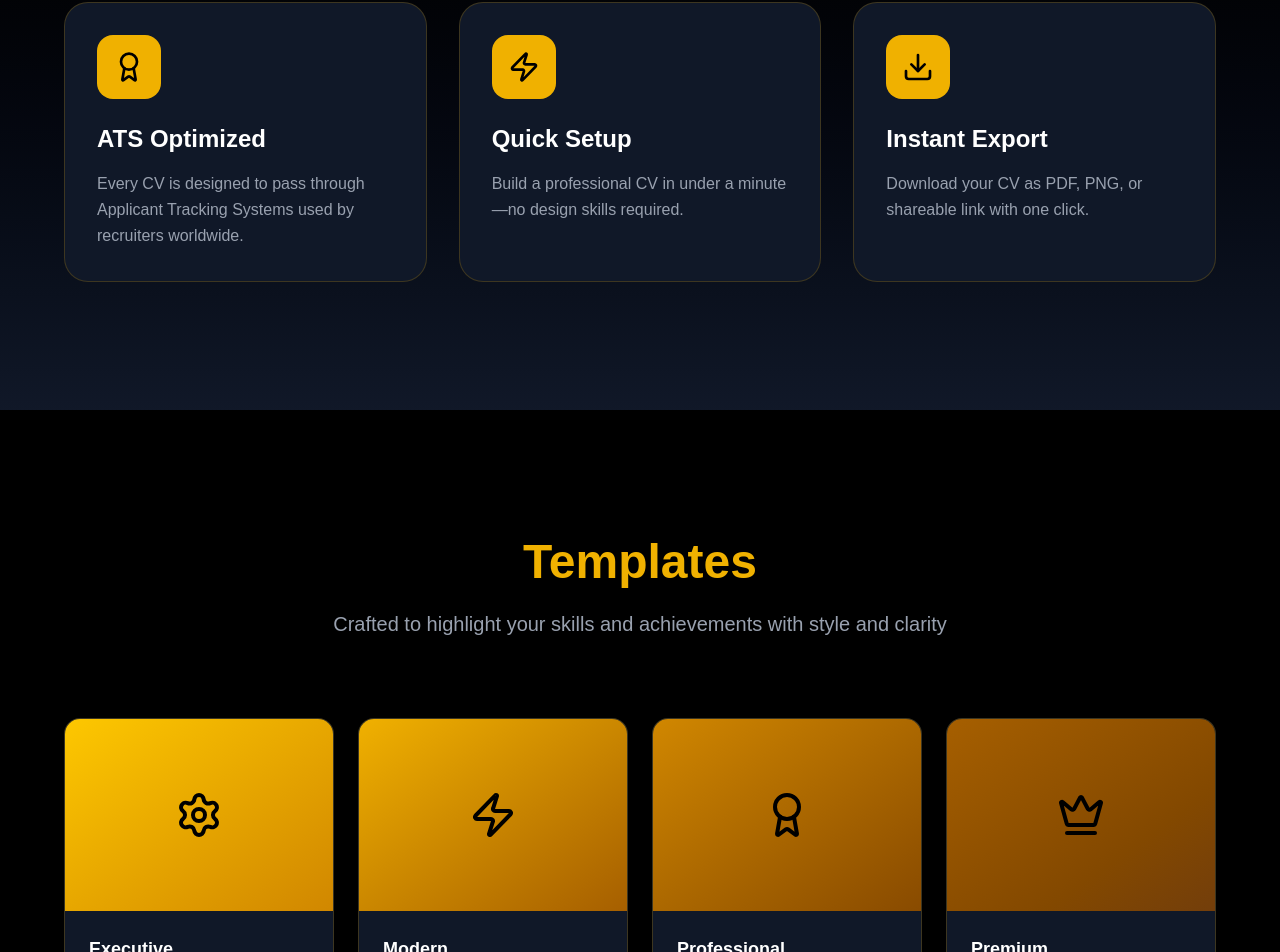
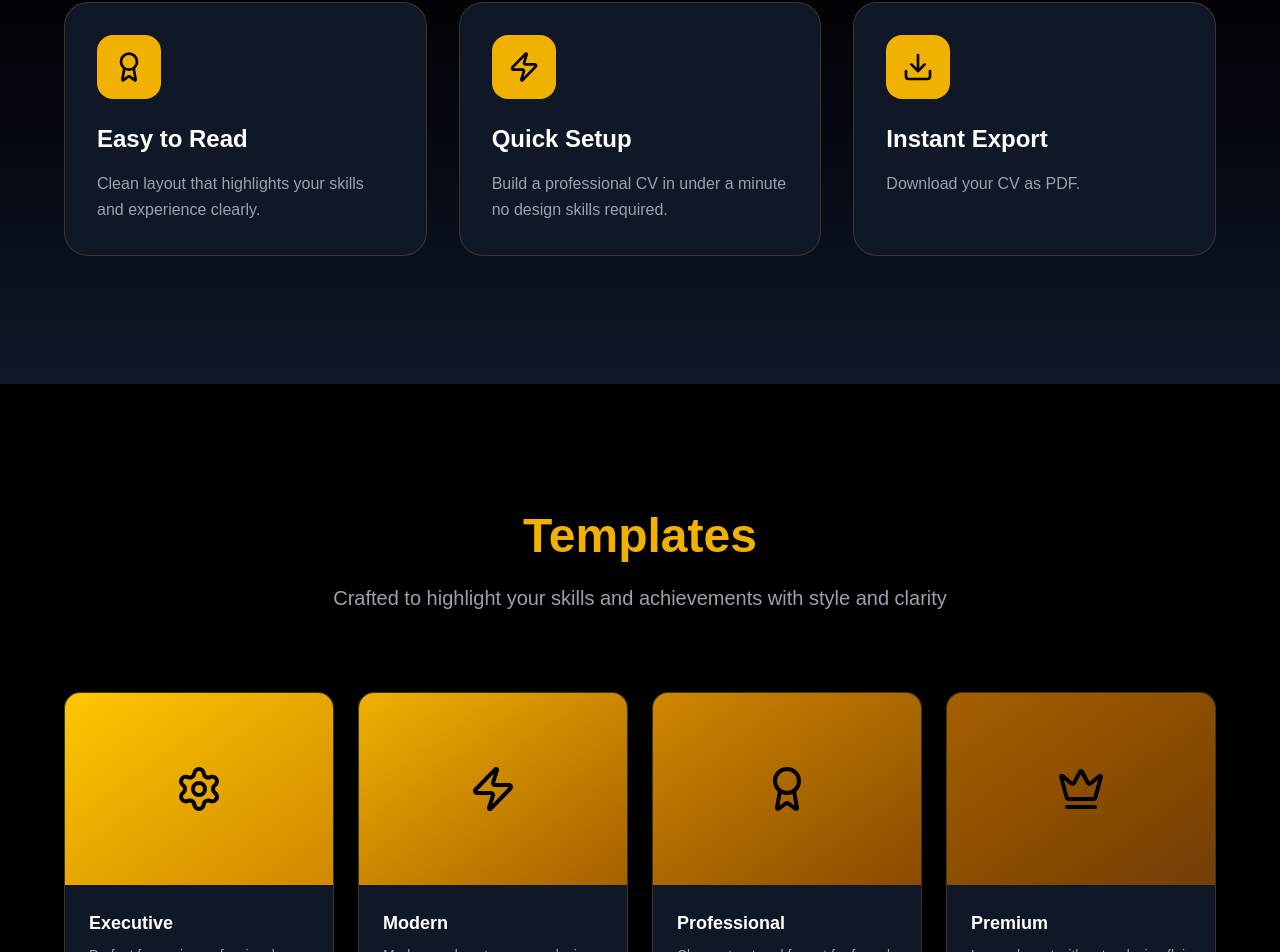
Before and after one commit to meryem-hub/liyuCv_builder, a Next.js app: page / in a window 1280 px wide. Shown: the part 1231-2183 px from the top of the page. Built offline with nearby package versions, Linux system fonts and the light colour scheme.

Commit message:
final commit

```diff
--- a/app/page.js
+++ b/app/page.js
@@ -122,11 +122,12 @@ export default function Home() {
   <div className="w-12 h-12 sm:w-16 sm:h-16 bg-yellow-500 rounded-xl sm:rounded-2xl flex items-center justify-center mb-4 sm:mb-6 group-hover:scale-110 transition-transform">
     <Award className="w-6 h-6 sm:w-8 sm:h-8 text-black" />
   </div>
-              <h3 className="text-xl sm:text-2xl font-bold text-white mb-3 sm:mb-4">ATS Optimized</h3>
+  <h3 className="text-xl sm:text-2xl font-bold text-white mb-3 sm:mb-4">Easy to Read</h3>
   <p className="text-gray-400 leading-relaxed text-sm sm:text-base">
-                Every CV is designed to pass through Applicant Tracking Systems used by recruiters worldwide.
+    Clean layout that highlights your skills and experience clearly.
   </p>
 </div>
+
 
             {/* Feature 2 */}
             <div className="group bg-gray-900 border border-yellow-500/20 rounded-2xl sm:rounded-3xl p-6 sm:p-8 transition-all duration-300 hover:border-yellow-400/40 hover:scale-105">
@@ -135,7 +136,7 @@ export default function Home() {
               </div>
               <h3 className="text-xl sm:text-2xl font-bold text-white mb-3 sm:mb-4">Quick Setup</h3>
               <p className="text-gray-400 leading-relaxed text-sm sm:text-base">
-                Build a professional CV in under a minute—no design skills required.
+                Build a professional CV in under a minute no design skills required.
               </p>
             </div>
 
@@ -146,7 +147,7 @@ export default function Home() {
               </div>
               <h3 className="text-xl sm:text-2xl font-bold text-white mb-3 sm:mb-4">Instant Export</h3>
               <p className="text-gray-400 leading-relaxed text-sm sm:text-base">
-                Download your CV as PDF, PNG, or shareable link with one click.
+                Download your CV as PDF.
               </p>
             </div>
           </div>
@@ -173,7 +174,7 @@ export default function Home() {
               </div>
               <div className="p-4 sm:p-6">
                 <h3 className="font-semibold text-base sm:text-lg mb-1 sm:mb-2 text-white">Executive</h3>
-                <p className="text-gray-400 text-xs sm:text-sm">Ideal for leadership and management roles</p>
+                <p className="text-gray-400 text-xs sm:text-sm">Perfect for senior professionals.</p>
               </div>
             </div>
 
```
Lines whose indentation alone changed are shown as unchanged.
